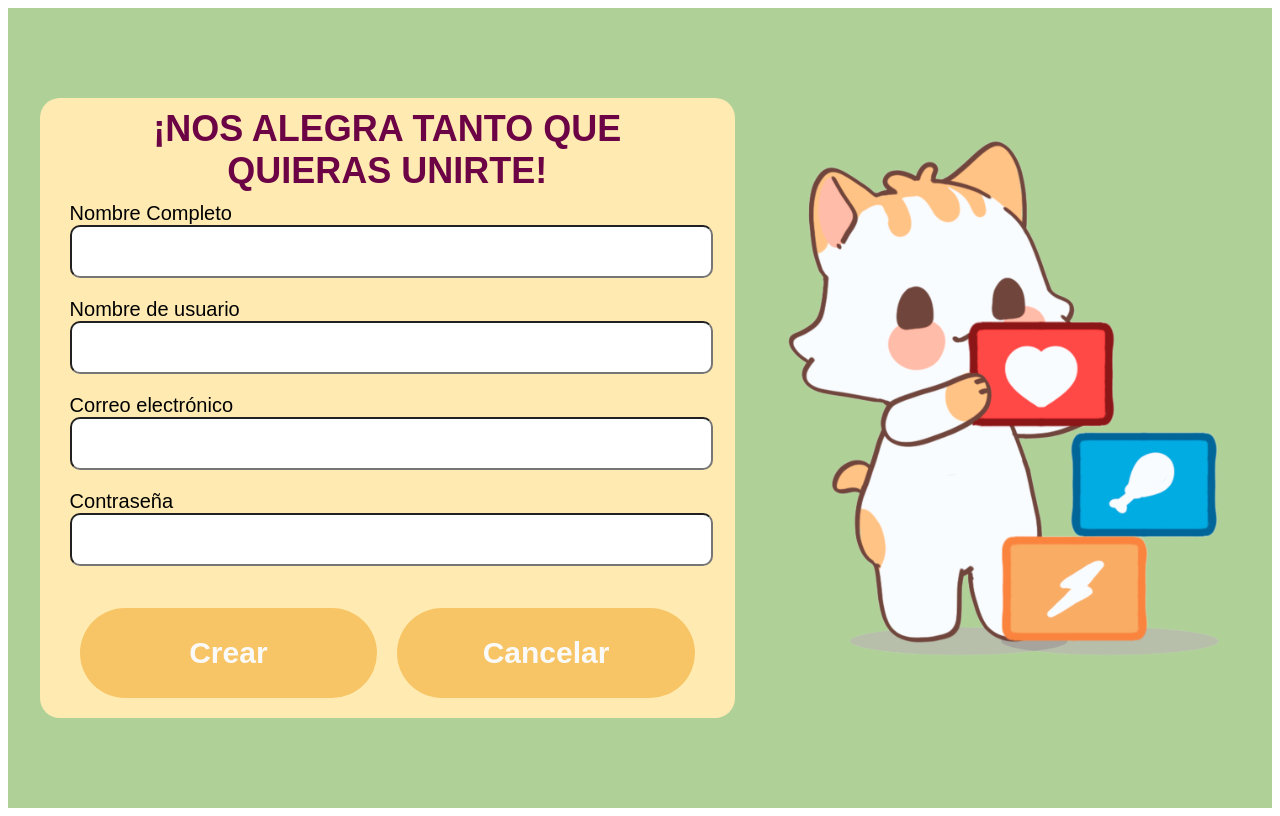
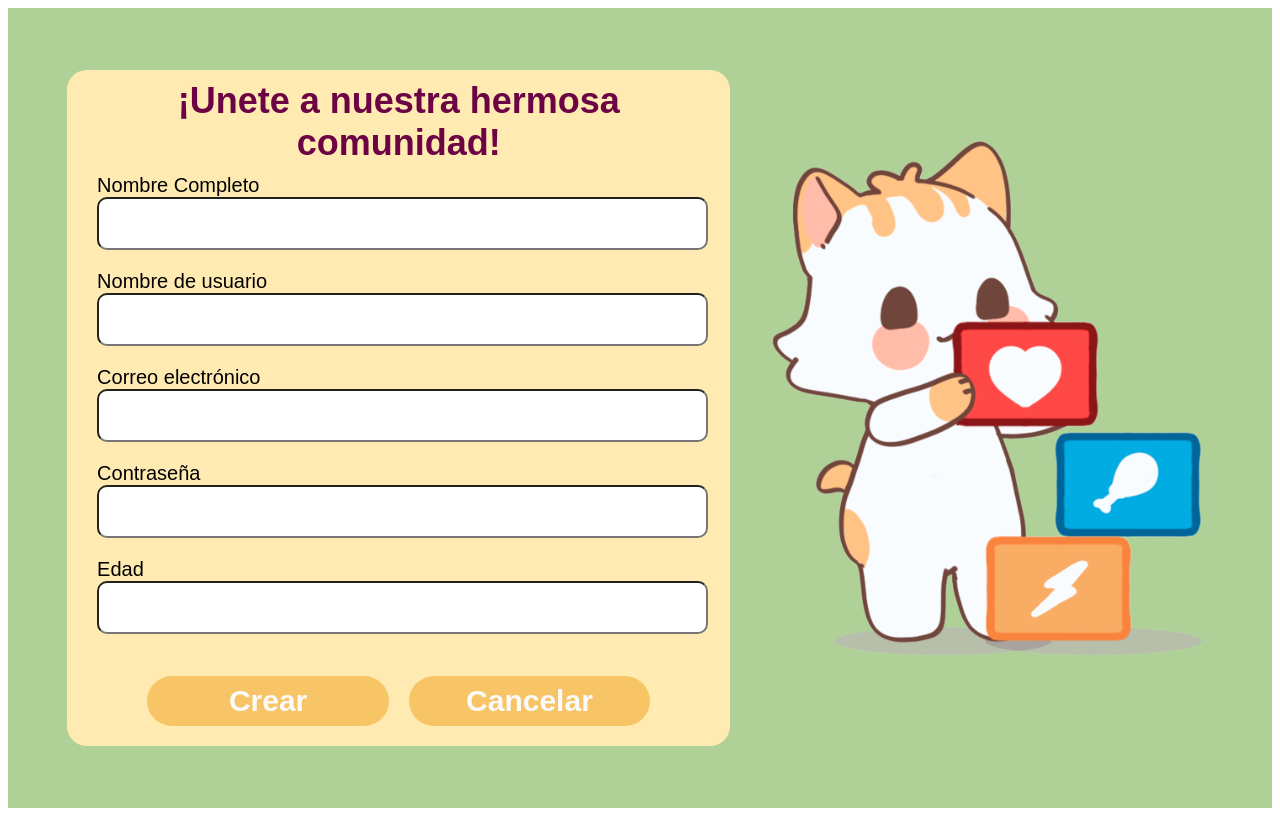
Before and after one commit to SaraP004/Harmony_Reflect, a React (Vite) app in the folder fronted/: page /create in a window 1280 px wide. Built offline with nearby package versions, Linux system fonts and the light colour scheme; a web font is replaced by a local one.

Commit message:
Cambios en Create para base de datos

```diff
--- a/fronted/src/Componentes/page_create.jsx
+++ b/fronted/src/Componentes/page_create.jsx
@@ -67,7 +67,7 @@ const Create = () => {
           <div className={styles.form}>
             <form onSubmit={handleSubmit}>
               <div className={styles.tittle}>
-                <b className={styles.headline}>¡NOS ALEGRA TANTO QUE QUIERAS UNIRTE!</b>
+                <b className={styles.headline}>¡Unete a nuestra hermosa comunidad!</b>
               </div>
               <div className={styles.labels}>
                 <label id={styles.username} htmlFor="nombre_completo">Nombre Completo</label>
@@ -110,6 +110,16 @@ const Create = () => {
                   onChange={handleChange}
                   required
                 />
+                <label id={styles.age} htmlFor="contraseña">Edad</label>
+                <input
+                  className={styles.inputField}
+                  type="text"
+                  id="edad"
+                  name="edad"
+                  value={formData.contraseña} /*Cambien esto para la base*/
+                  onChange={handleChange}
+                  required
+                />
               </div>
               <div className={styles.buttons}>
                 <button className={styles.button} id={styles.AcceptButton} type="submit">
--- a/fronted/src/styles/page_create.module.css
+++ b/fronted/src/styles/page_create.module.css
@@ -65,7 +65,7 @@
 }
 
 /*Requerimientos texto*/
-#username, #email, #password {
+#username, #email, #password, #age {
     font-size: 20px;  /*Tamaño de letra*/
 }
 
@@ -97,8 +97,8 @@
     align-items: center;
     justify-content: center;
     /*----------------------------------*/
-    width: 50%; /*Ancho*/
-    height: 90px; /*Largo*/
+    width: 40%; /*Ancho*/
+    height: 50px; /*Largo*/
     border-radius: 50px; /*Redondeado*/
     font-size: 30px; /*Tamaño de letra*/
     font-weight: bold; /*Negrita de letra*/
```
